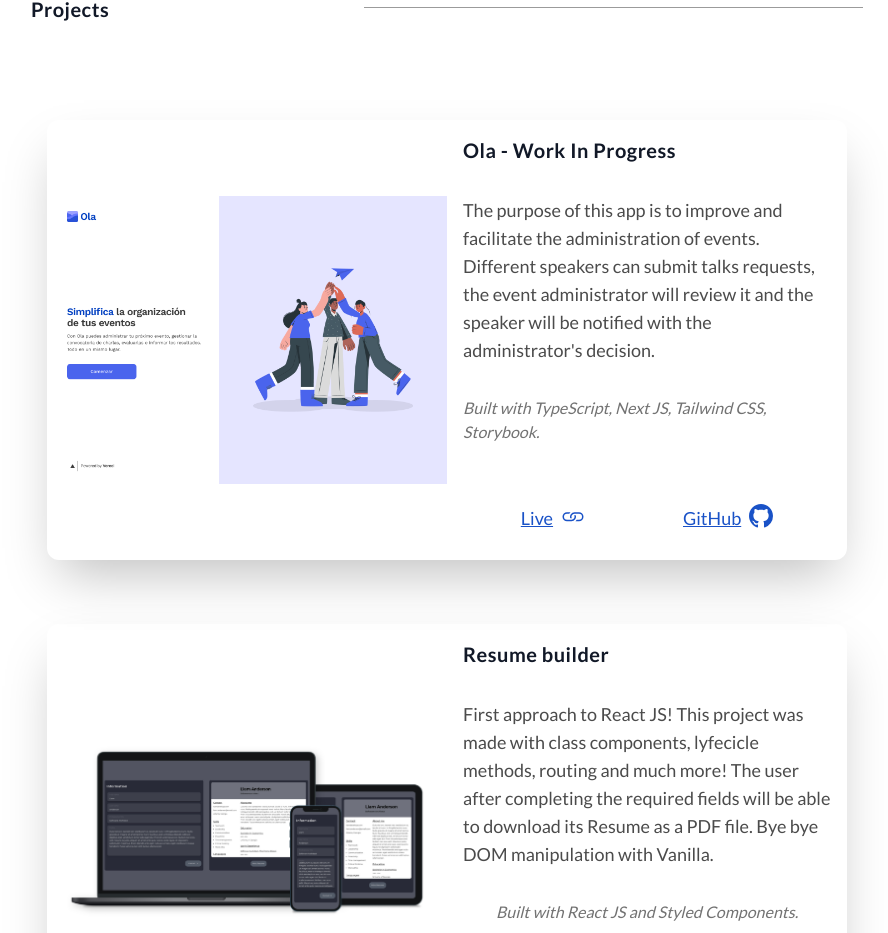
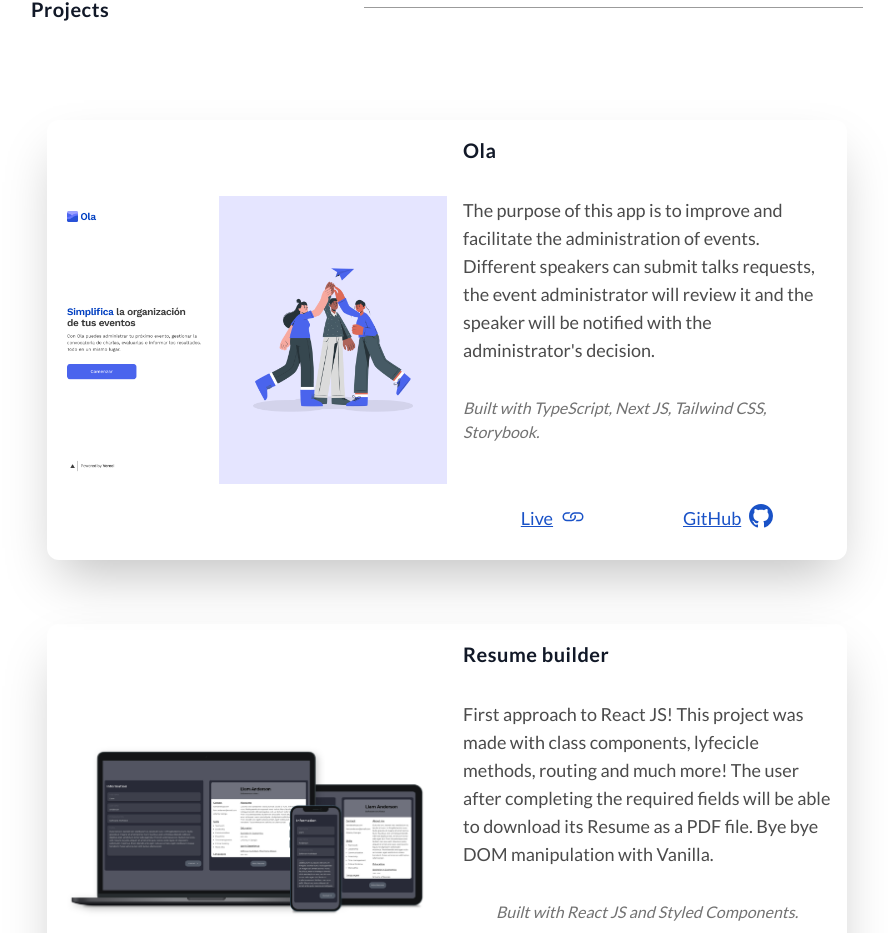
Before and after one commit to LPRegen/portfolio, a Next.js app: page / in a window 1280 px wide. Shown: the part 2390-3323 px from the top of the page, without its empty margins (193-1081 px from the left). Built offline with nearby package versions, Linux system fonts and the light colour scheme.

Commit message:
refactor: remove WIP

```diff
--- a/components/Projects.tsx
+++ b/components/Projects.tsx
@@ -21,7 +21,7 @@ type Project = {
 
 const projectList: Project[] = [
   {
-    name: 'Ola - Work In Progress',
+    name: 'Ola',
     description:
       "The purpose of this app is to improve and facilitate the administration of events. Different speakers can submit talks requests, the event administrator will review it and the speaker will be notified with the administrator's decision.",
     technologies: 'Built with TypeScript, Next JS, Tailwind CSS, Storybook.',
@@ -52,14 +52,7 @@ const projectList: Project[] = [
   },
 ];
 
-export const Projects = (): JSX.Element => {
-  const containerStyles =
-    'grid grid-rows-2 shadow-2xl rounded-xl md:grid-rows-none md:grid-cols-2 font-lato';
-
-  const Links = ({
-    live,
-    repo,
-  }: Pick<Project, 'live' | 'repo'>): JSX.Element => {
+const Links = ({ live, repo }: Pick<Project, 'live' | 'repo'>): JSX.Element => {
   const anchorStyle = 'flex gap-2 text-primary-800/90 underline p-3 text-lg';
   return (
     <div className="grid grid-cols-2 gap-12 mt-4">
@@ -82,6 +75,10 @@ export const Projects = (): JSX.Element => {
     </div>
   );
 };
+
+export const Projects = (): JSX.Element => {
+  const containerStyles =
+    'grid grid-rows-2 shadow-2xl rounded-xl md:grid-rows-none md:grid-cols-2 font-lato';
 
   return (
     <SectionWrapper id="projects" title="Projects">
```
Lines whose indentation alone changed are shown as unchanged.
